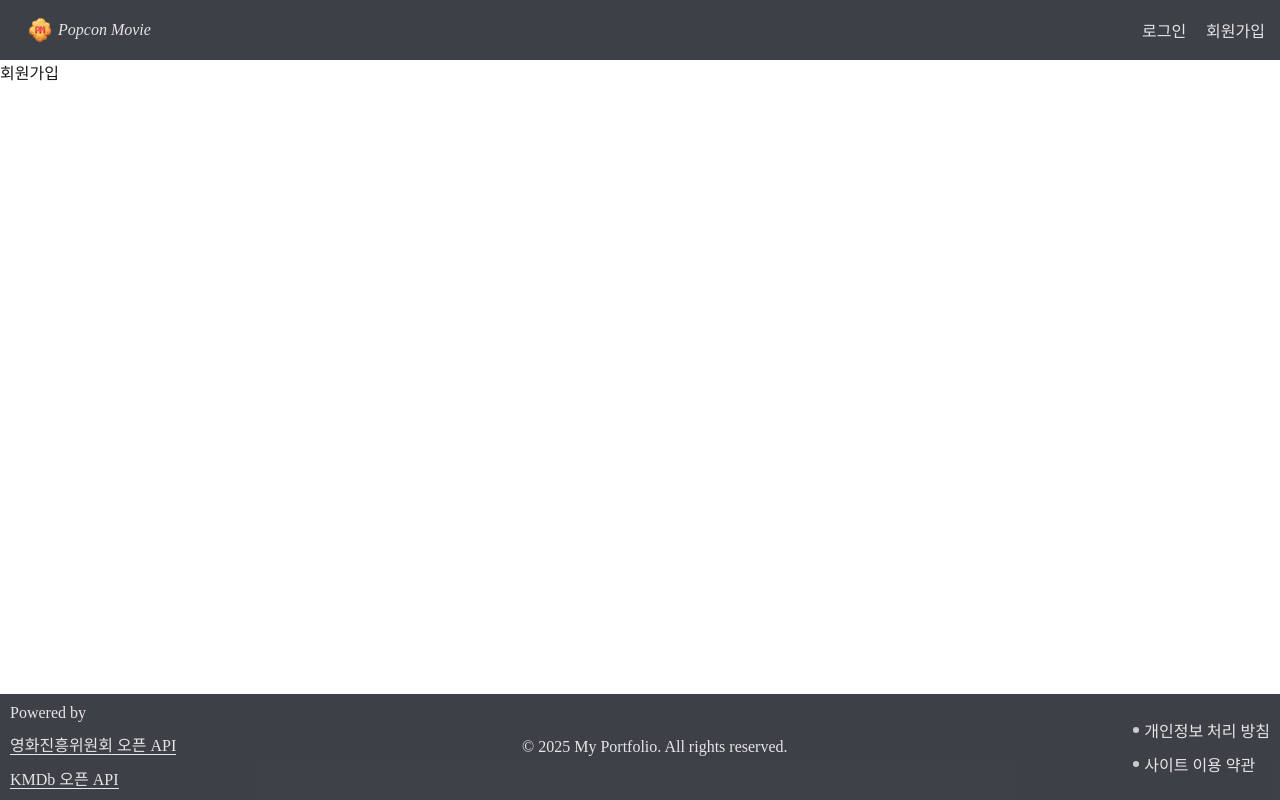
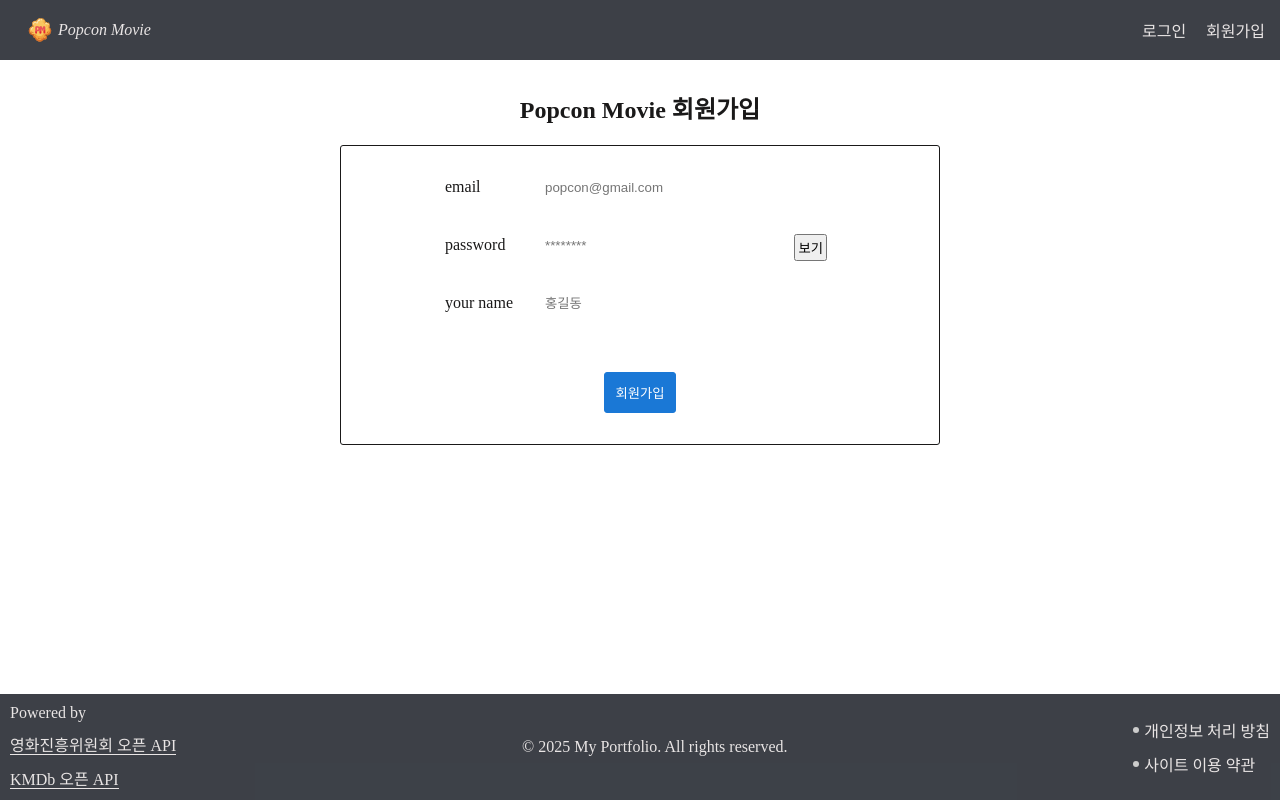
Before and after one commit to kuk0901/popcon-movie-app, a Next.js app: page /auth/signup in a window 1280 px wide. Built offline with nearby package versions, Linux system fonts and the light colour scheme; no server answers.

Commit message:
회원가입 기능 완성(기존 코드를 서버 액션으로 변경)

```diff
--- /dev/null
+++ b/src/actions/register-user.action.ts
@@ -0,0 +1,59 @@
+"use server";
+
+import connectDB from "@/lib/mongoose";
+import User from "@/models/User";
+import { UserRegisterSchema } from "@/schemas/userRegister.schema";
+import { ActionResponse } from "@/types/res/ActionResponse";
+import * as bcrypt from "bcryptjs";
+
+
+export async function registerUserAction(
+  _: ActionResponse | undefined,
+  formData: FormData
+): Promise<ActionResponse> {
+  // FormData 파싱
+  const email = formData.get("email")?.toString();
+  const pwd = formData.get("pwd")?.toString();
+  const userName = formData.get("userName")?.toString();
+
+  // Zod 검증
+  const parsed = UserRegisterSchema.safeParse({ email, pwd, userName });
+  if (!parsed.success) {
+    return {
+      status: false,
+      error: parsed.error.errors.map((e) => e.message).join(", ")
+    };
+  }
+
+  try {
+    await connectDB(); // DB 연결
+
+    // 중복 이메일 체크
+    const exists = await User.findOne({ email: parsed.data.email });
+    if (exists) {
+      return { status: false, message: "이미 가입된 이메일입니다." };
+    }
+
+    // 비밀번호 암호화
+    const salt = await bcrypt.genSalt();
+    const hashedPassword = await bcrypt.hash(parsed.data.pwd, salt);
+
+    // 사용자 생성
+    const user = await User.create({
+      ...parsed.data,
+      pwd: hashedPassword
+    });
+
+    return user
+      ? { status: true, message: "회원가입 되었습니다." }
+      : { status: false, message: "DB 저장 실패" };
+  } catch (err) {
+    console.error("회원가입 에러:", err);
+
+    if (err instanceof Error) {
+      return { status: false, message: err.message };
+    }
+
+    return { status: false, message: String(err) };
+  }
+}
--- /dev/null
+++ b/src/app/auth/signup/page.module.scss
@@ -0,0 +1,8 @@
+.title {
+  margin-top: 30px;
+  text-align: center;
+}
+
+.register_section {
+  padding: 20px;
+}
--- a/src/app/auth/signup/page.tsx
+++ b/src/app/auth/signup/page.tsx
@@ -1,3 +1,13 @@
+import RegisterUser from "@/components/auth/register-user";
+import style from "./page.module.scss";
+
 export default function Page() {
-  return <div>회원가입</div>;
+  return (
+    <>
+      <h2 className={style.title}>Popcon Movie 회원가입</h2>
+      <section className={style.register_section}>
+        <RegisterUser />
+      </section>
+    </>
+  );
 }
--- /dev/null
+++ b/src/components/auth/register-user.tsx
@@ -0,0 +1,95 @@
+"use client";
+
+import { registerUserAction } from "@/actions/register-user.action";
+import { useActionState, useEffect, useState } from "react";
+import { useRouter } from "next/navigation";
+import style from "./register.user.module.scss";
+
+export default function RegisterUser() {
+  const [state, formAction, isPending] = useActionState(registerUserAction, {
+    status: true
+  });
+  const [showPwd, setShowPwd] = useState(false);
+  const router = useRouter();
+
+  useEffect(() => {
+    if (state?.status && state?.message) {
+      alert("회원가입이 완료되었습니다!");
+      router.replace("/auth/signin");
+    } else if (state && !state.status) {
+      alert(state.message);
+    }
+  }, [state, router]);
+
+  return (
+    <form action={formAction} className={style.register_form}>
+      <div className={style.container}>
+        <div className={style.label_container}>
+          <label htmlFor="email">email</label>
+        </div>
+        <div className={style.input_container}>
+          <input
+            id="email"
+            name="email"
+            type="email"
+            placeholder="popcon@gmail.com"
+            minLength={5}
+            maxLength={50}
+            title="이메일은 5~50글자 사이이어야 합니다."
+            required
+            autoComplete="username"
+          />
+        </div>
+      </div>
+
+      <div className={style.container}>
+        <div className={style.label_container}>
+          <label htmlFor="pwd">password</label>
+        </div>
+        <div className={`${style.input_container} ${style.pwd_container}`}>
+          <input
+            id="pwd"
+            name="pwd"
+            type={showPwd ? "text" : "password"}
+            placeholder="********"
+            pattern="^(?=.*[a-zA-Z])(?=.*\d)[a-zA-Z\d]+$"
+            title="비밀번호는 영어와 숫자를 포함해야 합니다."
+            required
+            autoComplete="new-password"
+          />
+          <button
+            type="button"
+            onClick={() => setShowPwd((v) => !v)}
+            className={style.show_pwd}
+          >
+            {showPwd ? "숨기기" : "보기"}
+          </button>
+        </div>
+      </div>
+
+      <div className={style.container}>
+        <div className={style.label_container}>
+          <label htmlFor="userName">your name</label>
+        </div>
+        <div className={style.input_container}>
+          <input
+            id="userName"
+            name="userName"
+            type="text"
+            placeholder="홍길동"
+            minLength={2}
+            maxLength={20}
+            title="이름은 2~20글자 사이이어야 합니다."
+            required
+          />
+        </div>
+      </div>
+
+      <div className="btn_container">
+        <button disabled={isPending} type="submit" className="btn">
+          회원가입
+        </button>
+      </div>
+    </form>
+  );
+}
--- /dev/null
+++ b/src/components/auth/register.user.module.scss
@@ -0,0 +1,50 @@
+.register_form {
+  display: flex;
+  flex-direction: column;
+  justify-content: center;
+  align-items: center;
+  gap: 20px;
+  border: 1px solid;
+  border-radius: 3px;
+  padding-top: 20px;
+  width: 600px;
+  height: 300px;
+  margin: 0 auto;
+
+  .container {
+    display: flex;
+    justify-content: center;
+    align-items: center;
+
+    .label_container {
+      width: 90px;
+      padding: 10px 0;
+    }
+
+    .input_container {
+      width: 300px;
+      padding: 10px;
+      background-color: #fff;
+      border-radius: 2px;
+
+      &.pwd_container {
+        position: relative;
+
+        .show_pwd {
+          position: absolute;
+          top: 8px;
+          right: 8px;
+          padding: 2px;
+          cursor: pointer;
+        }
+      }
+
+      input {
+        background-color: #fff;
+        border: none;
+        width: 90%;
+        outline: none;
+      }
+    }
+  }
+}
--- a/src/schemas/userRegister.schema.ts
+++ b/src/schemas/userRegister.schema.ts
@@ -1,7 +1,11 @@
 import { z } from "zod";
 
 export const UserRegisterSchema = z.object({
-  email: z.string().email(),
+  email: z
+    .string()
+    .email()
+    .min(5, "이메일은 5자 이상이어야 합니다.")
+    .max(50, "이메일은 50자 이하이어야 합니다."),
   pwd: z
     .string()
     .min(8, "비밀번호는 8자 이상이어야 합니다.")
@@ -9,5 +13,8 @@ export const UserRegisterSchema = z.object({
       /^(?=.*[a-zA-Z])(?=.*\d)[a-zA-Z\d]+$/,
       "비밀번호는 영어와 숫자를 포함해야 합니다."
     ),
-  userName: z.string().min(2, "이름은 2자 이상이어야 합니다.")
+  userName: z
+    .string()
+    .min(2, "이름은 2자 이상이어야 합니다.")
+    .max(20, "이름은 20자 이하이어야 합니다.")
 });
--- a/src/styles/main.scss
+++ b/src/styles/main.scss
@@ -1,6 +1,7 @@
 @use "abstracts/mixins";
 @use "abstracts/variables";
 @use "base/reset";
+@use "components/button";
 
 .wrapper {
   display: flex;
--- /dev/null
+++ b/src/types/res/ActionResponse.ts
@@ -0,0 +1,9 @@
+export type ActionError =
+  | string
+  | { name: string; message: string; code?: string };
+
+export interface ActionResponse {
+  status: boolean;
+  message?: string;
+  error?: ActionError;
+}
```
Also changed, not shown: src/app/api/auth/signup/route.ts (deleted, +0 -55 lines), src/components/button/back-route-button.tsx (+4 -3 lines), src/styles/components/_button.scss (renamed from src/components/button/back-route-button.module.scss).
